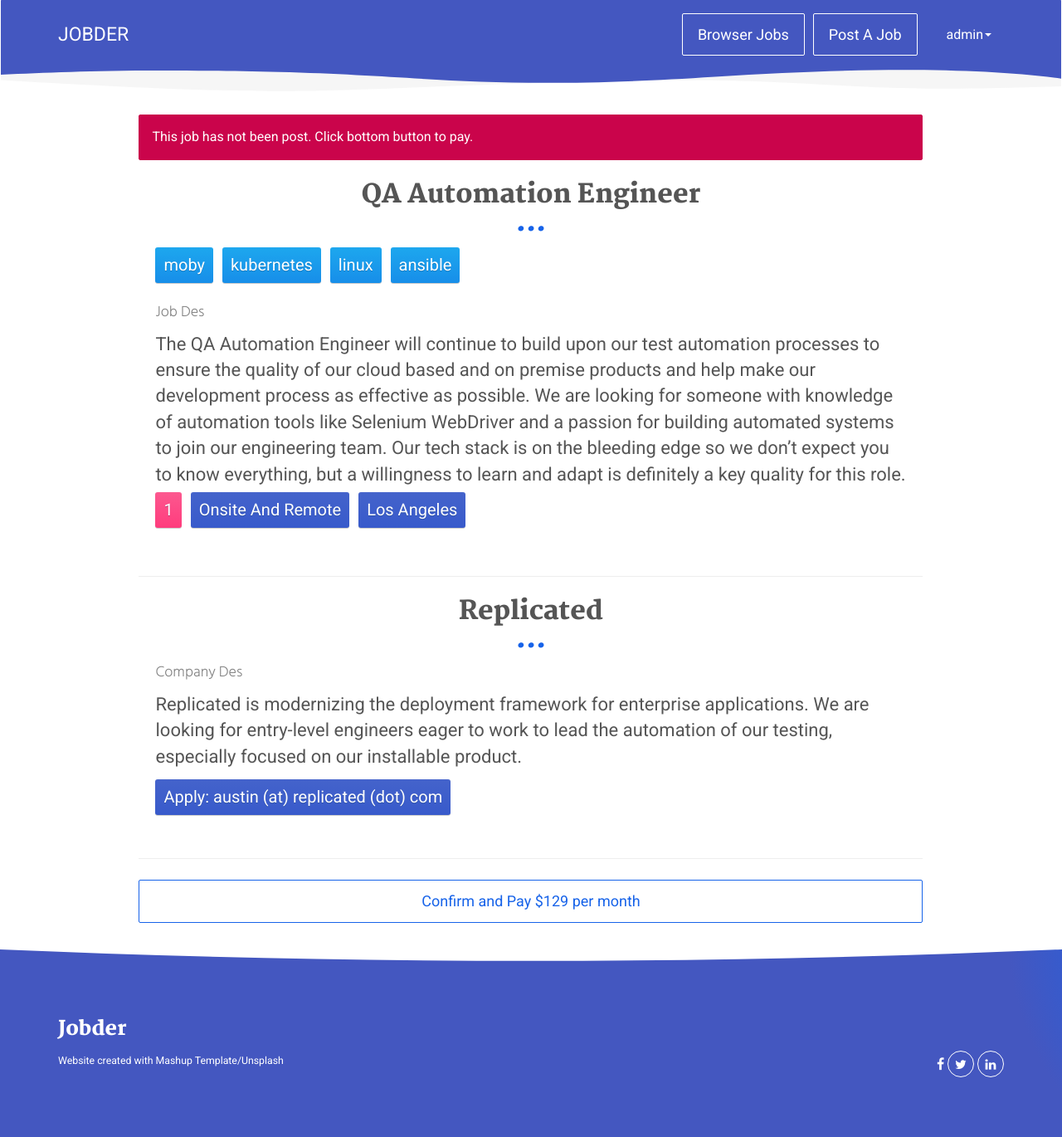
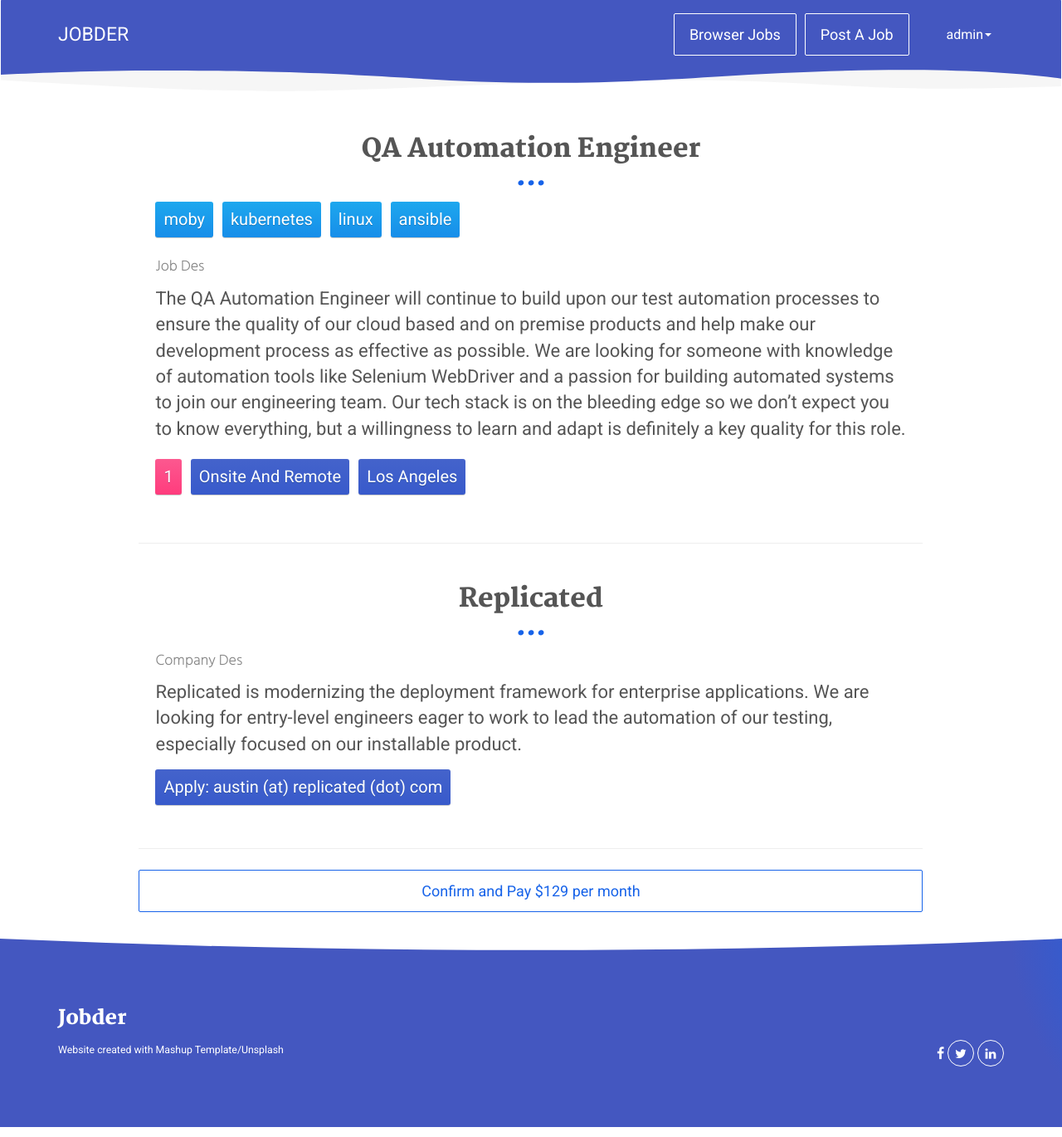
Before and after one commit to Windsooon/jobder, a Django app: page /job/9/ in a window 1280 px wide. Shown: the whole page at 83% size. Run offline with Django 3.2, Linux system fonts and the light colour scheme; a user stored in the database is signed in; data comes from the database, SQL or seed files in the repository; both versions use the stored data as it was after the commit; parts of the project's set-up code (start-up, migrations or seed data) failed here and were passed over; some libraries are stand-ins or nearby versions.

Commit message:
update style

```diff
--- a/static/css/base.css
+++ b/static/css/base.css
@@ -9,7 +9,7 @@
     margin-right: 20px;
 }
 
-.browser-job {
+.browser-job, .post-job-nav {
     margin-right: 10px;
 }
 
--- a/static/css/job.css
+++ b/static/css/job.css
@@ -1,6 +1,5 @@
 #title, #company {
     text-align:center;
-    /* color: #fff; */
     color: #555;
 }
 
@@ -8,8 +7,12 @@
     background-image: url(../imgs/repo-source.png);
 }
 
-#job-title, #job-des, #company-des {
-    /* color: #fff; */
+#company {
+    margin-top: 50px;
+}
+
+.job-wrapper, #company-des {
+    margin-bottom: 15px;
 }
 
 .job-div, .company-div {
@@ -40,10 +43,6 @@
 
 #onsite, #location, #apply {
     font-size: 2.2rem;
-}
-
-.company-div {
-    /* background: #ff3c7d; */
 }
 
 .repo-span, #salary, #onsite, #location, #apply {
--- a/templates/base.html
+++ b/templates/base.html
@@ -41,7 +41,7 @@
               <li>
                 <p id="post-job">
                 <a href="{% url 'browser' %}" class="btn btn-default navbar-btn browser-job" title="">Browser Jobs</a>
-                <a href="{% url 'post_job' %}" class="btn btn-default navbar-btn" title="">Post A Job</a>
+                <a href="{% url 'post_job' %}" class="btn btn-default navbar-btn post-job-nav" title="">Post A Job</a>
                 </p>
               </li>
               <li>
@@ -49,12 +49,15 @@
               <input type="hidden" id="api-token" value="{{ user.socialaccount_set.first.socialtoken_set.first.token}}" />
               <a id="nav-user-name" href="#" class="dropdown-toggle" data-toggle="dropdown" role="button" aria-haspopup="true" aria-expanded="false">{{ user.username }}<span class="caret"></span></a>
                 <ul class="dropdown-menu">
-                    <li><a href="{% url 'profile' name=''|add:user.username %}">Profile</a></li>
+                    <li><a href="{% url 'contributers' %}">Find Contributers</a></li>
                     {% if request.user.post.count > 0 %}
-                    <li><a href="{% url 'posted_jobs' %}">Posted jobs</a></li>
+                    <li><a href="{% url 'posted_jobs' %}">Jobs created</a></li>
                     {% endif %}
                   <li role="separator" class="divider"></li>
+                  <li><a href="{% url 'profile' name=''|add:user.username %}">Profile</a></li>
                   <li><a href="{% url 'settings' %}">Settings</a></li>
+                  <li role="separator" class="divider"></li>
+                  <li><a href="{% url 'account_logout' %}">Log Out</a></li>
                 </ul>
               {% endif %}
               </li>
--- a/templates/job.html
+++ b/templates/job.html
@@ -8,9 +8,11 @@
   <div class="container">
     <div class="row">
       <div class="col-xs-10 col-xs-offset-1 col-md-10 col-md-offset-1">
+        {% if not job.pay %}
         <div class="alert alert-danger" role="alert">
           This job has not been post. Click bottom button to pay.
         </div>
+        {% endif %}
         <div class="job-container-div">
           <div class="job-div"> <!-- job -->
             <h2 id="title">{{ job.title }}</h2>
```
Also changed, not shown: db.sqlite3, templates/contributers.html (added).
